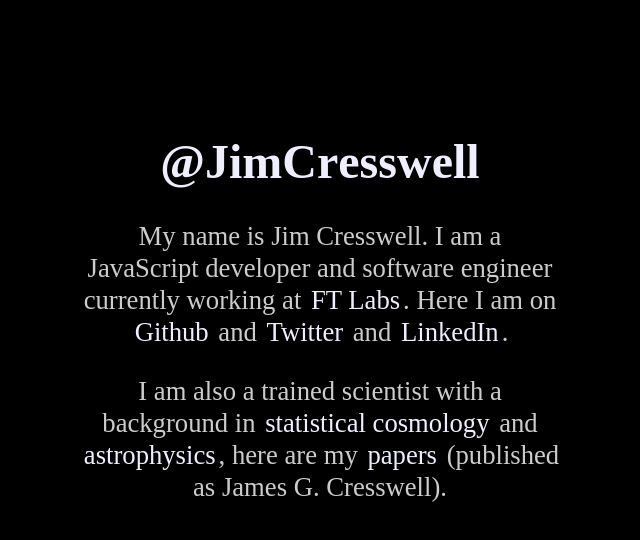
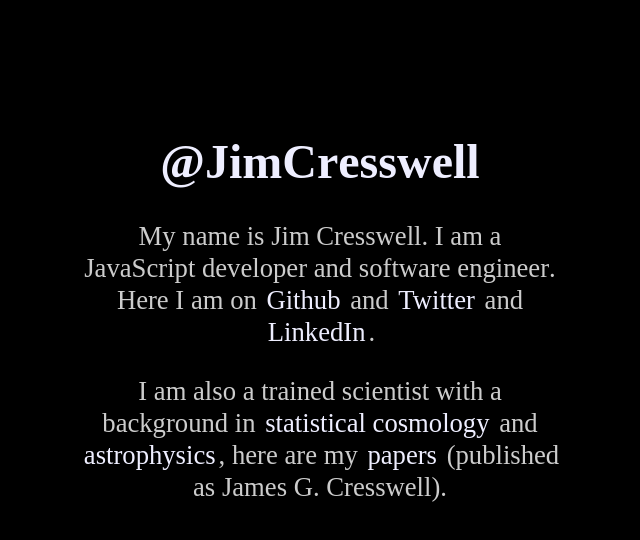
Before and after one commit to jimCresswell/jimcresswell.github.io, a plain HTML site: page index.html in a window 1280 px wide. Shown: the whole page, without its empty margins (320-960 px from the left). Drawn offline with Linux system fonts and the light colour scheme.

Commit message:
Update index.html
Removed reference to labs

```diff
--- a/index.html
+++ b/index.html
@@ -36,7 +36,7 @@
 				</a>
 			</h1>
 			<section class="description">
-				<p>My name is <span itemprop="name">Jim Cresswell</span>. I am a JavaScript developer and <span itemprop="role">software engineer</span> currently working at <a href="http://labs.ft.com"><span itemprop="affiliation">FT Labs</span></a>. Here I am on <a href="https://github.com/jimCresswell/">Github</a> and <a href="https://twitter.com/JimCresswell">Twitter</a> and <a href="http://uk.linkedin.com/in/jimcresswell/">LinkedIn</a>.</p>
+				<p>My name is <span itemprop="name">Jim Cresswell</span>. I am a JavaScript developer and <span itemprop="role">software engineer</span>. Here I am on <a href="https://github.com/jimCresswell/">Github</a> and <a href="https://twitter.com/JimCresswell">Twitter</a> and <a href="http://uk.linkedin.com/in/jimcresswell/">LinkedIn</a>.</p>
 				<p>I am also a trained scientist with a background in <a href="http://en.wikipedia.org/wiki/Physical_cosmology">statistical cosmology</a> and <a href="http://en.wikipedia.org/wiki/Astrophysics">astrophysics</a>, here are my <a href="http://arxiv.org/find/astro-ph/1/au:+Cresswell_J_G/0/1/0/all/0/1">papers</a> (published as <span itemprop="name">James G. Cresswell</span>).</p>
 			</section>
 			<a class="nodisplay" href="https://plus.google.com/107813750943547987996?rel=author" />
```
